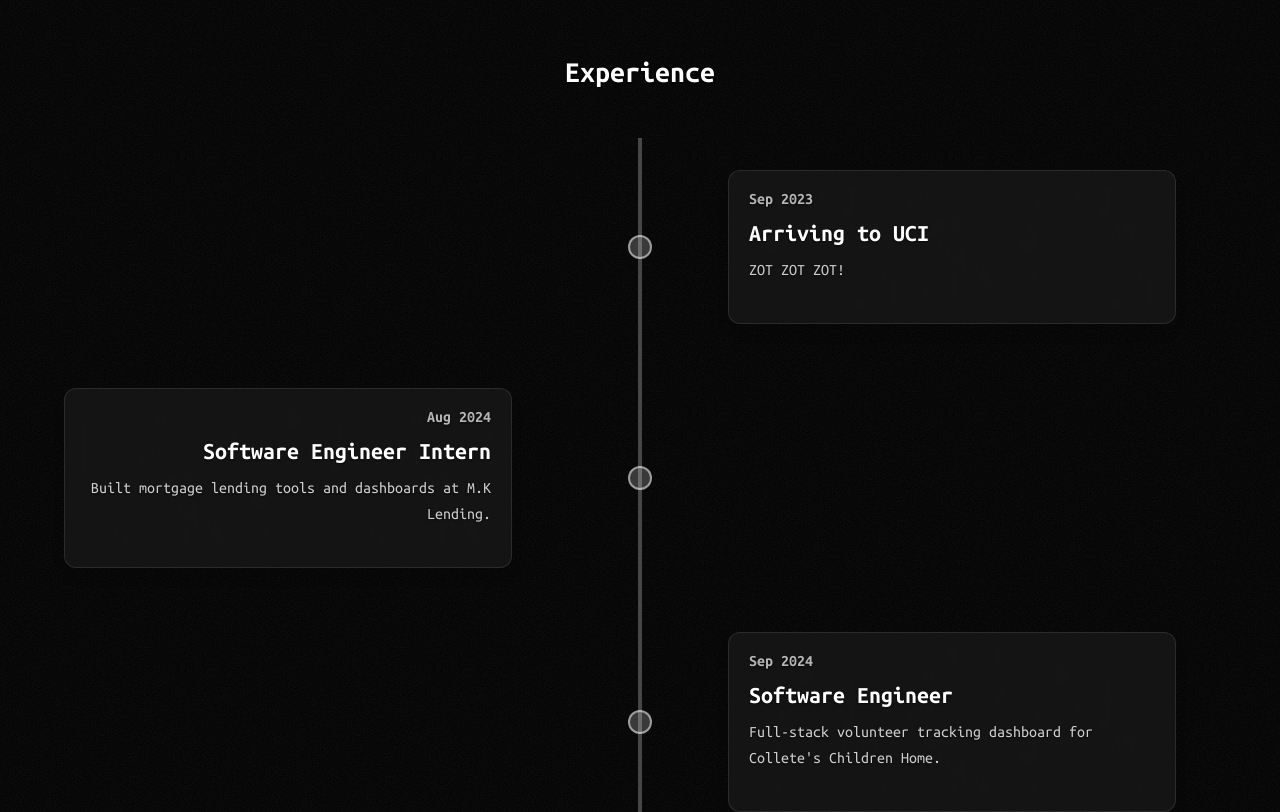
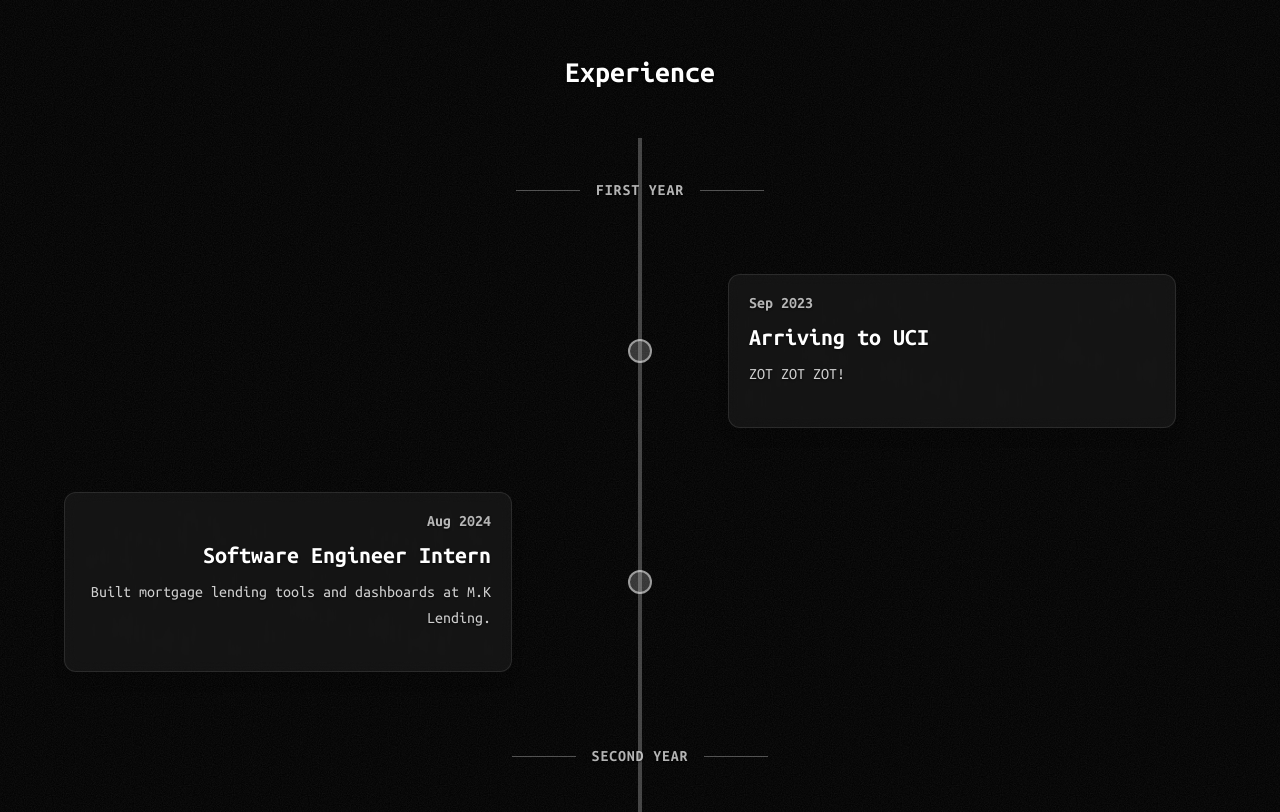
Before and after one commit to Cobby914/Personal_Website, a Next.js app: page /about in a window 1280 px wide. Shown: the part 1500-2312 px from the top of the page. Built offline with nearby package versions, Linux system fonts and the light colour scheme.

Commit message:
Labeling between teh years.

```diff
--- a/components/about/ExperienceTimeline.jsx
+++ b/components/about/ExperienceTimeline.jsx
@@ -6,6 +6,7 @@ import AnimateOnScroll from "@/components/ui/AnimateOnScroll/AnimateOnScroll";
 // Experience timeline - ascending order (oldest first)
 // summary: brief info shown by default | details: expanded insight on hover/click
 const TIMELINE_ENTRIES = [
+  { type: "separator", label: "First Year" },
   {
     id: "0",
     date: "Sep 2023",
@@ -22,6 +23,7 @@ const TIMELINE_ENTRIES = [
     details: "Landing my first internship, I was able to learn from the best and build tools that helped the company grow. Working with a team, I was tasked to help develop a loan-lookup REST API using TypeScript and Node.js. Continuing my internship with this company, I then built a rate-sheet ingestion pipeline with Python, pandas, and PostgresSQL. Finally, I implemented a dashboard tracking employee loans using React and TypeScript as my last project. This was a great experience for me to learn and develop my skills as a developer.",
     location: "M.K Lending · Brea, CA",
   },
+  { type: "separator", label: "Second Year" },
   {
     id: "2",
     date: "Sep 2024",
@@ -48,6 +50,7 @@ const TIMELINE_ENTRIES = [
       "Enjoying the experience of teaching others, I applied and became the Director of Education for Commit the Change. This role allowed me to create a curriculum for new members to learn and grow their skills. Through this expereince I gave back to the community that truly helped me grow as a developer. Now I get to see the impact I have on the next generation of programmers.",
     location: "Commit the Change · Irvine, CA",
   },
+  { type: "separator", label: "Third Year" },
   {
     id: "5",
     date: "Sep 2025",
@@ -92,9 +95,29 @@ const TIMELINE_ENTRIES = [
     details: "I continue to develop my skills and look out for new opportunities. I'm looking to continue to build impactful projects and further my skills as a developer.",
     location: "SOMEWHERE IN THE WORLD",
   },
+  { type: "separator", label: "Fourth Year" },
 ];
 
 const textShadowSoft = "0 1px 2px rgba(0,0,0,0.6)";
+
+function YearSeparator({ label, index }) {
+  return (
+    <AnimateOnScroll stagger={index * 40} as="div">
+      <div className="relative flex items-center justify-center py-8 md:py-10">
+        <div className="relative z-10 flex items-center gap-4">
+          <div className="h-px w-12 bg-white/30 md:w-16" aria-hidden />
+          <span
+            className="text-sm font-semibold uppercase tracking-wider text-white/70 md:text-base"
+            style={{ textShadow: textShadowSoft }}
+          >
+            {label}
+          </span>
+          <div className="h-px w-12 bg-white/30 md:w-16" aria-hidden />
+        </div>
+      </div>
+    </AnimateOnScroll>
+  );
+}
 
 function TimelineCard({ entry, isRight, index }) {
   const [isPinned, setIsPinned] = useState(false);
@@ -220,14 +243,20 @@ export default function ExperienceTimeline() {
       />
 
       <div className="space-y-0">
-        {TIMELINE_ENTRIES.map((entry, i) => (
-          <TimelineCard
-            key={entry.id}
-            entry={entry}
-            isRight={i % 2 === 0}
-            index={i}
-          />
-        ))}
+        {TIMELINE_ENTRIES.map((item, i) => {
+          if (item.type === "separator") {
+            return <YearSeparator key={`sep-${item.label}`} label={item.label} index={i} />;
+          }
+          const entryCount = TIMELINE_ENTRIES.slice(0, i).filter((x) => x.type !== "separator").length;
+          return (
+            <TimelineCard
+              key={item.id}
+              entry={item}
+              isRight={entryCount % 2 === 0}
+              index={i}
+            />
+          );
+        })}
       </div>
     </div>
   );
```
